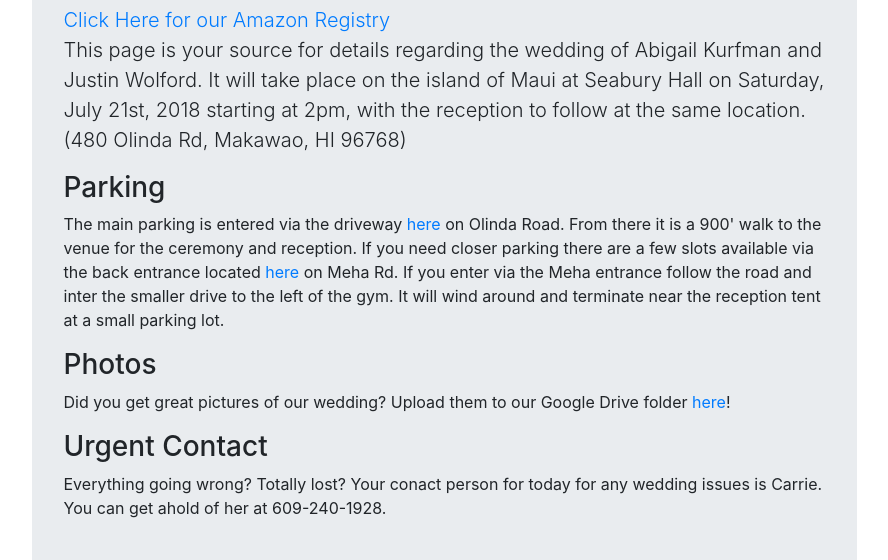
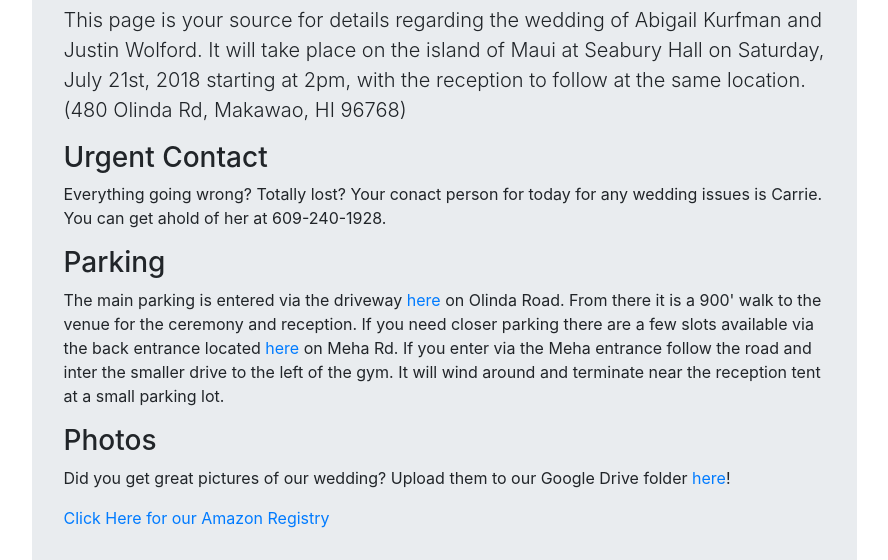
Before and after one commit to JustinWolford/wedding, a plain HTML site: page index.html in a window 1280 px wide. Shown: the part 240-800 px from the top of the page, without its empty margins (196-1084 px from the left). Drawn offline with nearby package versions, Linux system fonts and the light colour scheme.

Commit message:
Ordering update

```diff
--- a/index.html
+++ b/index.html
@@ -20,14 +20,16 @@
                 <div class="col-9">
                     <div class="jumbotron">
                                 <h1 class="display-3">Abi and Justin's Wedding</h1>
-                                <p class="lead"><a href="https://smile.amazon.com/wedding/abi-kurfman-justin-wolford-makawao-july-2018/registry/2GI3NMK93NZA5">Click Here for our Amazon Registry</a><br>
+                                <p class="lead">
                                 This page is your source for details regarding the wedding of Abigail Kurfman and Justin Wolford. It will take place on the island of Maui at Seabury Hall on Saturday, July 21st, 2018 starting at 2pm, with the reception to follow at the same location. (480 Olinda Rd, Makawao, HI 96768)</p>
+                                <p>
+                                <h3>Urgent Contact</h3>
+                                <p>Everything going wrong? Totally lost? Your conact person for today for any wedding issues is Carrie. You can get ahold of her at 609-240-1928.</p>
                                 <h3>Parking</h3>
                                 <p>The main parking is entered via the driveway <a href="https://www.google.com/maps/place/20%C2%B050'27.1%22N+156%C2%B018'31.4%22W/@20.840872,-156.3097328,371m/data=!3m2!1e3!4b1!4m6!3m5!1s0x0:0x0!7e2!8m2!3d20.8408719!4d-156.3087153">here</a> on Olinda Road. From there it is a 900' walk to the venue for the ceremony and reception. If you need closer parking there are a few slots available via the back entrance located <a href="https://www.google.com/maps/place/20%C2%B050'22.3%22N+156%C2%B018'45.6%22W/@20.839525,-156.3132401,214m/data=!3m2!1e3!4b1!4m14!1m7!3m6!1s0x7954cb9e3c83460f:0x2a198588b7987d48!2s200-498+Meha+Rd,+Makawao,+HI+96768!3b1!8m2!3d20.8393268!4d-156.3122032!3m5!1s0x0:0x0!7e2!8m2!3d20.8395249!4d-156.3126531">here</a> on Meha Rd. If you enter via the Meha entrance follow the road and inter the smaller drive to the left of the gym. It will wind around and terminate near the reception tent at a small parking lot.</p>
                                 <h3>Photos</h3>
                                 <p>Did you get great pictures of our wedding? Upload them to our Google Drive folder <a href="https://drive.google.com/drive/folders/1Rsg51l74vXcc_0wsNxxH68KX1GjUBRgc?usp=sharing">here</a>!</p>
-                                <h3>Urgent Contact</h3>
-                                <p>Everything going wrong? Totally lost? Your conact person for today for any wedding issues is Carrie. You can get ahold of her at 609-240-1928.</p>
+                                <p><a href="https://smile.amazon.com/wedding/abi-kurfman-justin-wolford-makawao-july-2018/registry/2GI3NMK93NZA5">Click Here for our Amazon Registry</a></p>
                     </div>
                 </div>
             </div>
```
Also changed, not shown: wedding/index.html (+5 -3 lines).
